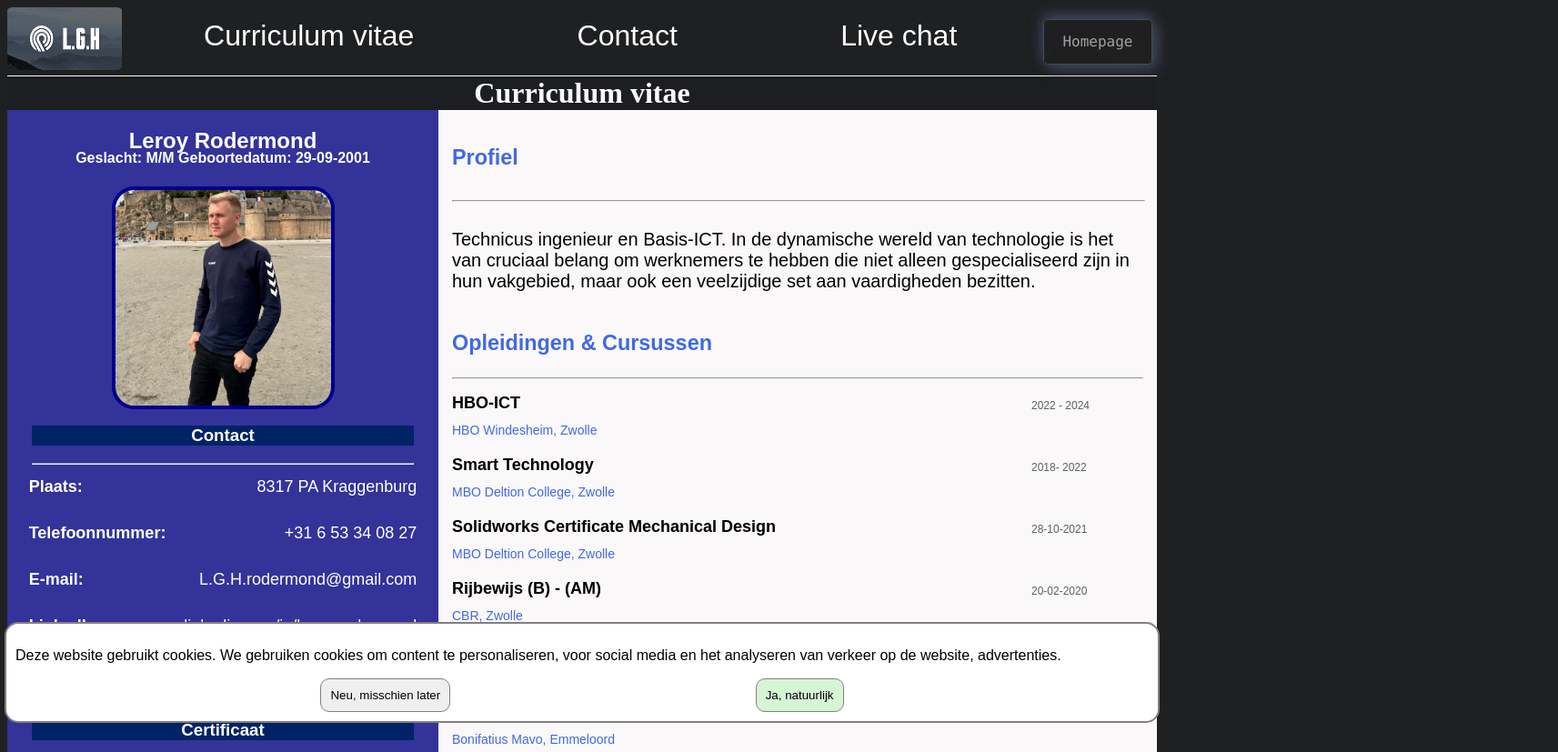
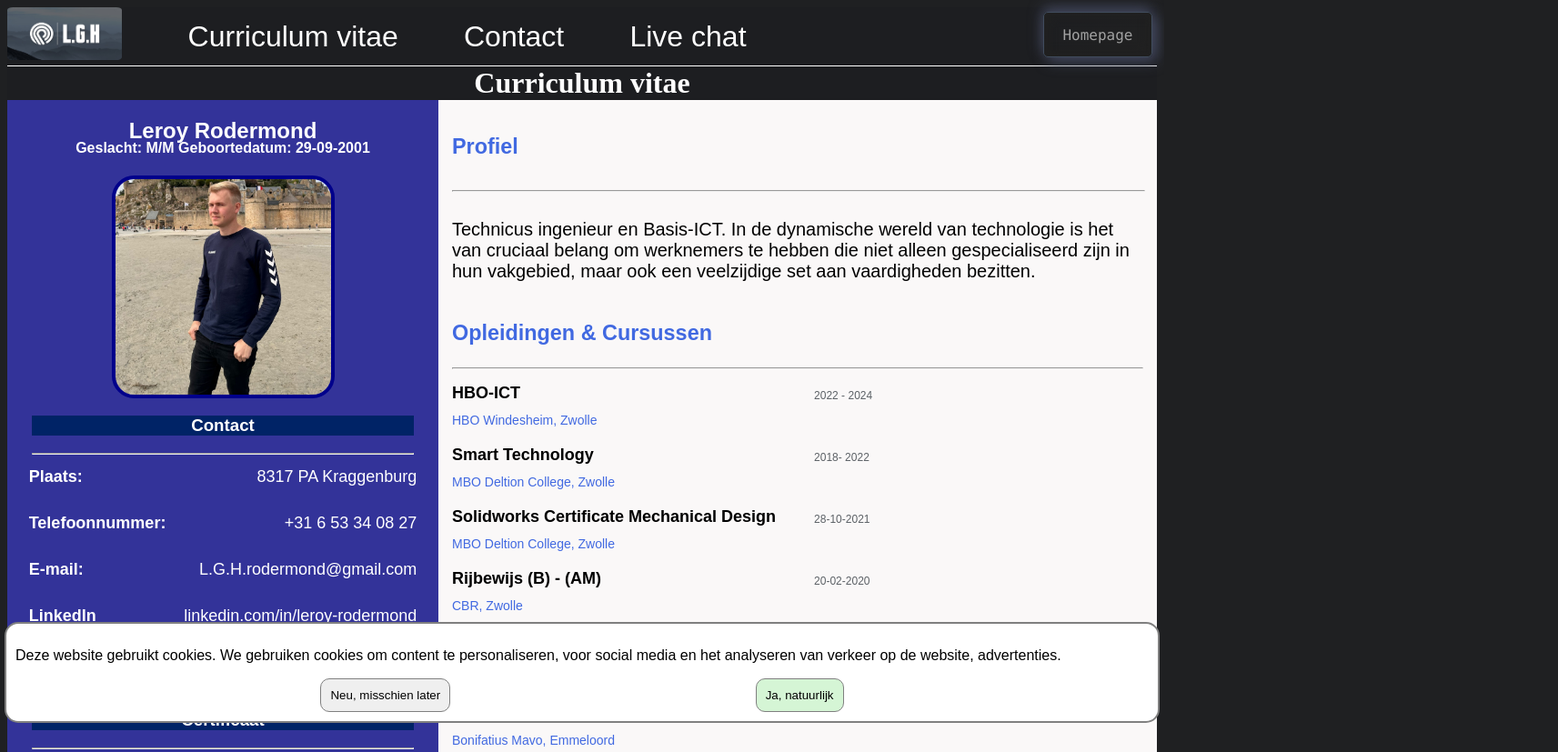
Before and after one commit to LeroyRodermond/CV-Leroy-Rodermond, a plain HTML site: page curriculumvitae/cv.html in a window 1280 px wide. Shown: the top 827 px of the page at 91% size, 1713 px wide, since content can reach past the window. Drawn offline with Linux system fonts and the light colour scheme.

Commit message:
Header fix

```diff
--- a/Buttons.css
+++ b/Buttons.css
@@ -39,7 +39,7 @@
     line-height: 28px;
     align-items: center;
     position: relative;
-    max-width: 190px;
+    max-width: 100%;
    }
 
    .input {
@@ -145,8 +145,7 @@
         line-height: 28px;
         align-items: center;
         position: relative;
-        max-width: 25%;
-        margin-left: 5%;
+        max-width: 100%;
        }
 
        .input {
@@ -219,7 +218,6 @@
       .home-button {
         height: 50px;
         margin: 5px;
-        margin-top: 1%;
         margin-bottom: 1%;
         width: 120px;
         background: #1d1e21;
--- a/curriculumvitae/cv.html
+++ b/curriculumvitae/cv.html
@@ -16,10 +16,14 @@
 <body>
     <div class="Menubar">
         <img class="logolgh" src="../images/LogoLGH.jpg">
-        <div class="Menutitle2" id="cvButton">Curriculum vitae</div>
-        <div class="Menutitle2" id="contactButton">Contact</div>
-        <div class="Menutitle2" id="liveChatButton">Live chat</div>
-        <button class="home-button" id="gotohomebutton">Homepage</button>
+        <div class="Menuoptions">
+            <div class="Menutitle" id="cvButton">Curriculum vitae</div>
+            <div class="Menutitle" id="contactButton">Contact</div>
+            <div class="Menutitle" id="liveChatButton">Live chat</div>
+        </div>
+        <div class="alingmenttoppages2">
+            <button class="home-button" id="gotohomebutton">Homepage</button>
+        </div>
     </div>
     <h1 class="HeaderContact">Curriculum vitae</h1>
 <div class="page">
--- a/curriculumvitae/stylesheets/style.css
+++ b/curriculumvitae/stylesheets/style.css
@@ -262,7 +262,7 @@
 
     .profile-content__element-header{
         display: flex;
-        width: 160%;
+        width: 100%;
         justify-content: space-between;
     }
 
--- a/style.css
+++ b/style.css
@@ -11,6 +11,30 @@ body {
     font-family: Arial;
     height: 100%;
 }
+
+.Menuoptions {
+    display: flex;
+    background-color: #1d1e21;
+    flex-direction: row;
+    font-family: Arial;
+    width: 60%;
+    justify-content: space-evenly;
+    align-items: center;
+}
+
+.alingmenttop {
+    display: flex;
+    width: 30%;
+    justify-content: center;
+}
+
+.alingmenttoppages2 {
+    display: flex;
+    width: 30%;
+    justify-content: right;
+}
+
+
 .logolgh{
     border-radius: 5%;
     width: 10%;
@@ -65,10 +89,10 @@ body {
     cursor: pointer;
     color: white;
     flex-direction: row;
-    margin-left: 5%;
-    margin-top: 1%;
-    margin-bottom: 1%;
+    margin-top: 2%;
+    margin-bottom: 2%;
     font-family: Arial;
+    width: auto;
     font-size: 32px;
     align-items: center;
 }
@@ -77,7 +101,6 @@ body {
     display: flex;
     color: lightgrey;
     flex-direction: row;
-    margin-left: 5%;
     font-family: Arial;
     align-items: center;
 }
@@ -97,11 +120,10 @@ body {
 @media only screen and (min-width: 800px) {
     .Menubar {
         display: flex;
-        background-color: #1F2022;
         border-bottom: white solid 0.1px;
         flex-direction: row;
         font-family: Arial;
-        height: 100%;
+        height: 5vw;
     }
 
     .Headpage {
@@ -288,40 +310,4 @@ body {
     .hr {
         height: 10px;
     }
-
-    .Menutitle2{
-        display: flex;
-        cursor: pointer;
-        flex-direction: row;
-        height: 15%;
-        font-family: Arial;
-        align-items: center;
-    }
-
-    .Menutitle2 {
-        display: flex;
-        cursor: pointer;
-        color: white;
-        flex-direction: row;
-        margin-left: 5%;
-        margin: auto;
-        margin-top: 1%;
-        margin-bottom: 1%;
-        font-family: Arial;
-        font-size: 32px;
-        align-items: center;
-    }
-
-    .Menutitle2:hover {
-        display: flex;
-        color: lightgrey;
-        flex-direction: row;
-        margin-left: 5%;
-        margin: auto;
-        margin-top: 1%;
-        margin-bottom: 1%;
-        font-family: Arial;
-        align-items: center;
-    }
-
 }
```
Also changed, not shown: contactpagina/contact.html (+8 -4 lines), index.html (+4 -0 lines), livechat/chat.html (+8 -4 lines).
